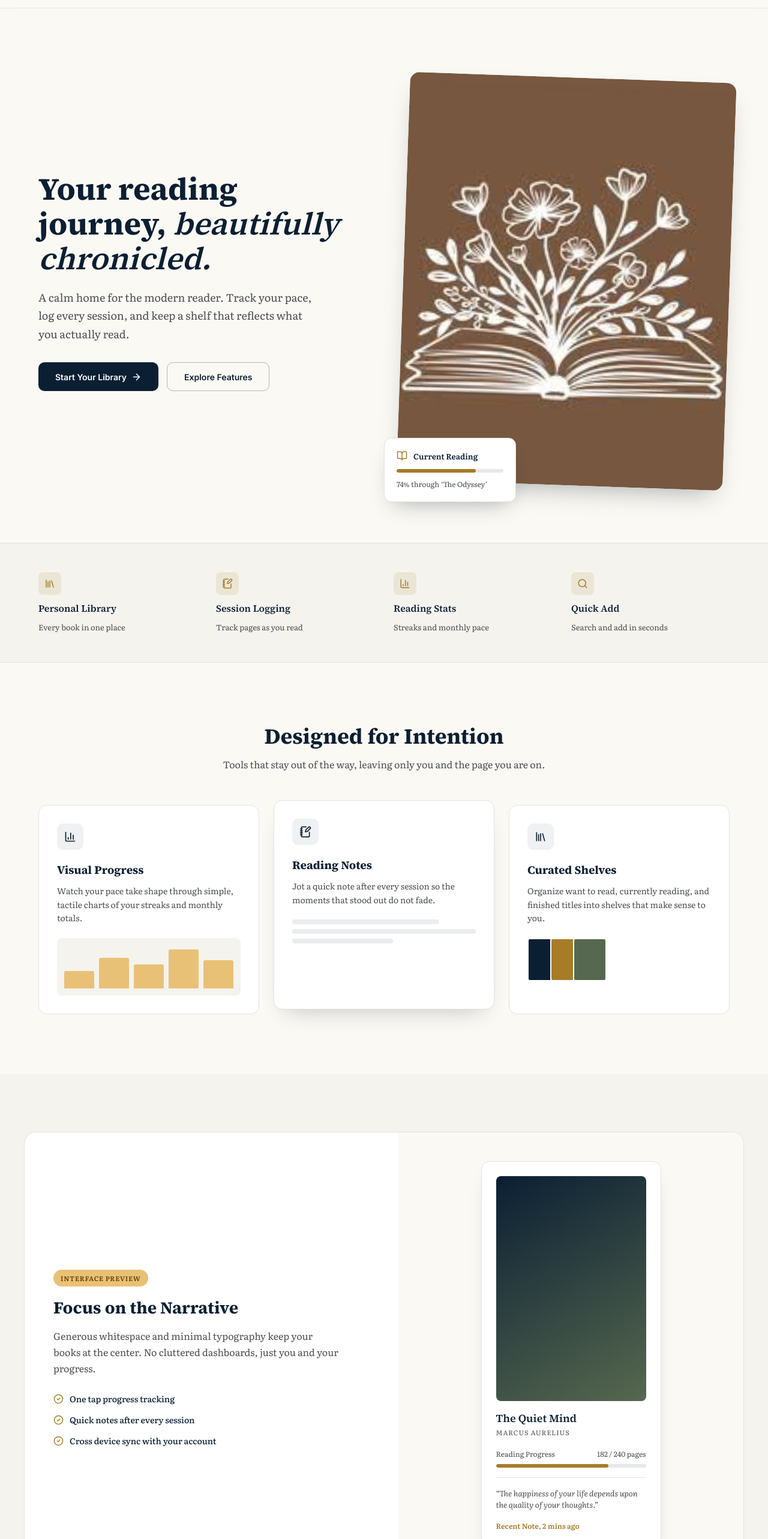
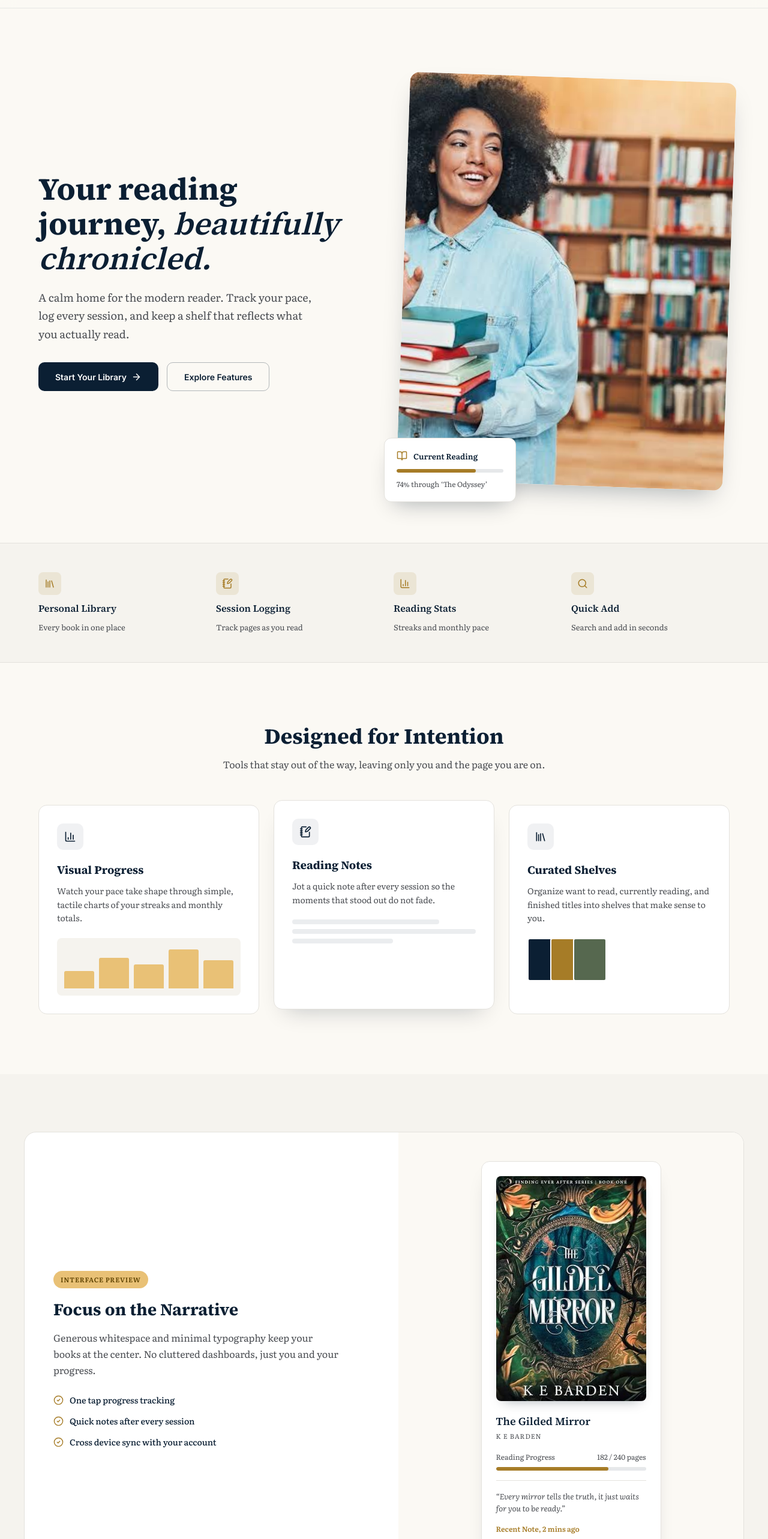
Before and after one commit to Navigation78/ReadList, a React (Vite) app in the folder client/: page / in a window 1280 px wide. Shown: the part 60-2626 px from the top of the page at 60% size. Built offline with nearby package versions, Linux system fonts and the light colour scheme; no server answers.

Commit message:
Hero image

```diff
--- a/client/src/pages/Landing.jsx
+++ b/client/src/pages/Landing.jsx
@@ -13,7 +13,8 @@ import {
   Star
 } from 'lucide-react'
 import logoImage from '../assets/Black Logo.png'
-import bookImage from '../assets/images (4).jpg'
+import heroImage from '../assets/ReadList Hero Image.jpg'
+import bookCoverImage from '../assets/Bookcover.jpg'
 import styles from './Landing.module.css'
 
 // short capability labels shown in the strip under the hero
@@ -113,7 +114,7 @@ export default function Landing() {
 
           <div className={styles.heroVisual}>
             <div className={styles.heroPhotoFrame}>
-              <img src={bookImage} alt="A stack of books" />
+              <img src={heroImage} alt="ReadList" />
             </div>
             <div className={styles.floatingCard}>
               <div className={styles.floatingCardHead}>
@@ -209,9 +210,9 @@ export default function Landing() {
 
             <div className={styles.previewVisual}>
               <div className={styles.bookDetailCard}>
-                <div className={styles.bookCoverBlock} />
-                <h4>The Quiet Mind</h4>
-                <p className={styles.author}>Marcus Aurelius</p>
+                <img src={bookCoverImage} alt="The Gilded Mirror book cover" className={styles.bookCoverBlock} />
+                <h4>The Gilded Mirror</h4>
+                <p className={styles.author}>K E Barden</p>
                 <div className={styles.bookStats}>
                   <span>Reading Progress</span>
                   <span>182 / 240 pages</span>
@@ -220,7 +221,7 @@ export default function Landing() {
                   <span style={{ width: '75%' }} />
                 </div>
                 <p className={styles.note}>
-                  &ldquo;The happiness of your life depends upon the quality of your thoughts.&rdquo;
+                  &ldquo;Every mirror tells the truth, it just waits for you to be ready.&rdquo;
                 </p>
                 <p className={styles.noteMeta}>Recent Note, 2 mins ago</p>
               </div>
--- a/client/src/pages/Landing.module.css
+++ b/client/src/pages/Landing.module.css
@@ -547,7 +547,8 @@
   aspect-ratio: 2 / 3;
   border-radius: 8px;
   margin-bottom: 18px;
-  background: linear-gradient(150deg, var(--navy), var(--sage));
+  object-fit: cover;
+  box-shadow: 0 10px 20px -12px rgba(4, 22, 39, 0.4);
 }
 
 .bookDetailCard h4 {
```
Also changed, not shown: client/src/assets/Bookcover.jpg (added), client/src/assets/ReadList Hero Image.jpg (added).
